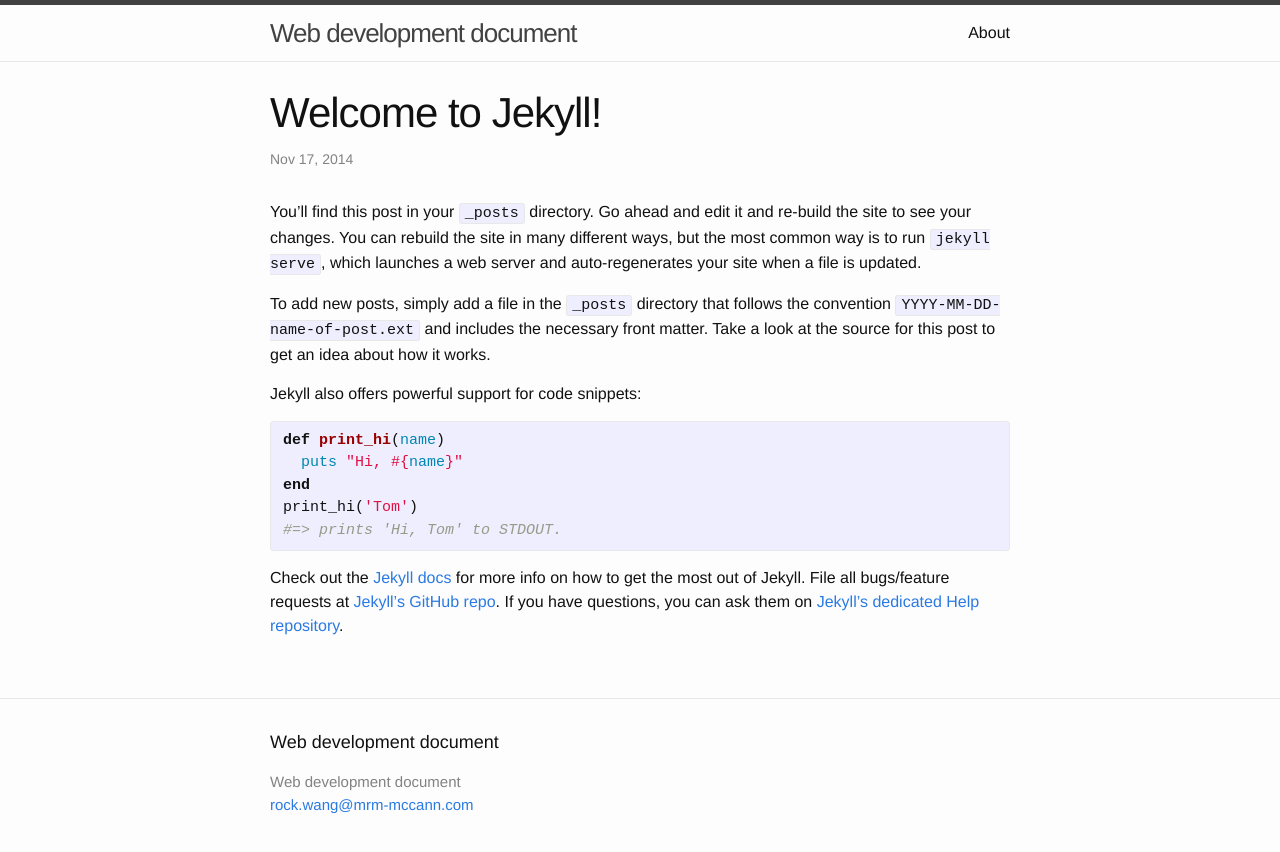
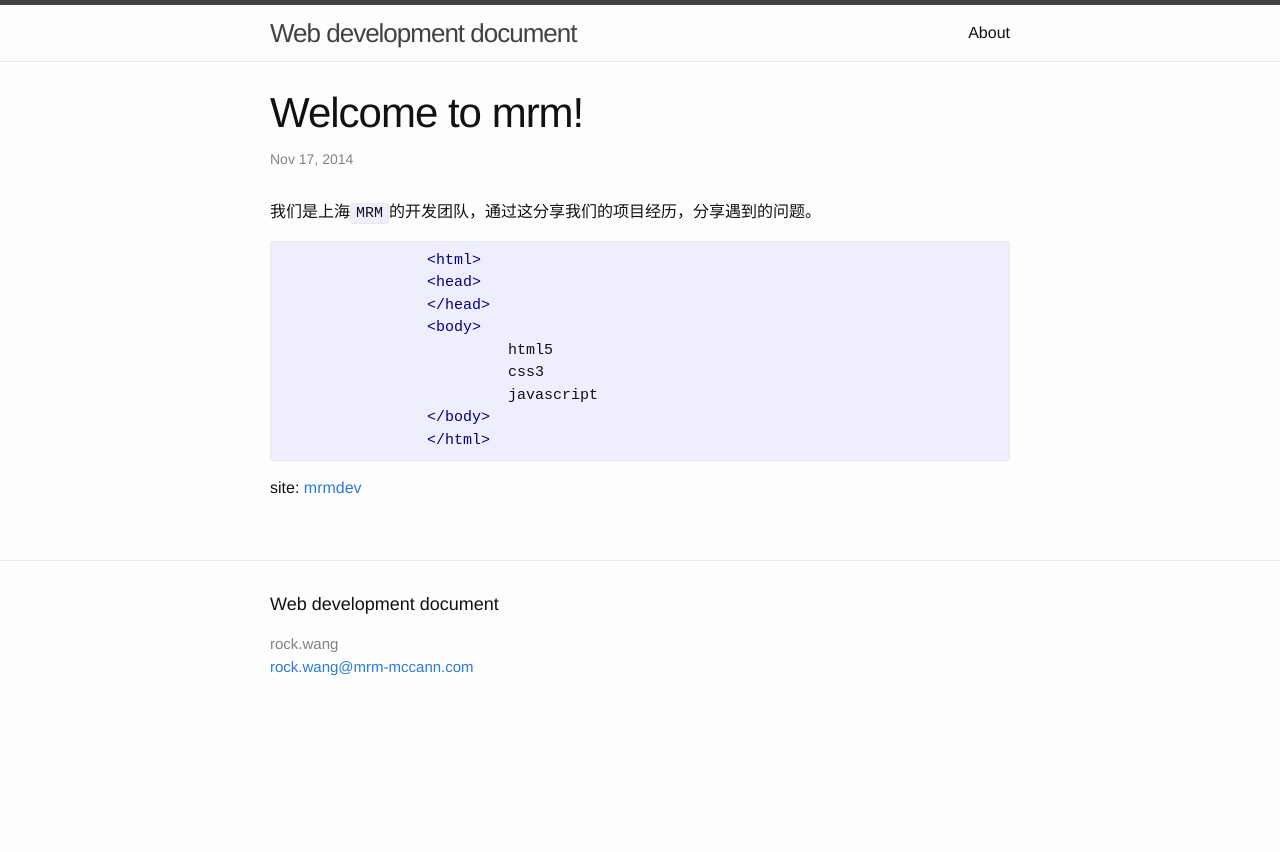
Before and after one commit to mrmdev/mrmdev.github.io, a Jekyll site: the page built from _posts/2014-11-17-welcome-to-jekyll.markdown, in a window 1280 px wide. Shown: the top 852 px of the page. Built offline with Jekyll 4.4.1, drawn with Linux system fonts in a browser that asks for light colours.

Commit message:
about mrm

```diff
--- a/_config.yml
+++ b/_config.yml
@@ -4,8 +4,8 @@ email: rock.wang@mrm-mccann.com
 description: mrm-mccann
 baseurl: "" # the subpath of your site, e.g. /blog/
 url: "http://mrmdev.github.io/" # the base hostname & protocol for your site
-twitter_username: jekyllrb
-github_username:  jekyll
+github_username:  mrmdev
+permalink: /:title
 
 # Build settings
 markdown: kramdown
--- a/_includes/footer.html
+++ b/_includes/footer.html
@@ -7,7 +7,7 @@
     <div class="footer-col-wrapper">
       <div class="footer-col  footer-col-1">
         <ul class="contact-list">
-          <li>{{ site.title }}</li>
+          <li>rock.wang</li>
           <li><a href="mailto:{{ site.email }}">{{ site.email }}</a></li>
         </ul>
       </div>
--- a/_posts/2014-11-17-welcome-to-jekyll.markdown
+++ b/_posts/2014-11-17-welcome-to-jekyll.markdown
@@ -1,25 +1,24 @@
 ---
 layout: post
-title:  "Welcome to Jekyll!"
+title:  "Welcome to mrm!"
 date:   2014-11-17 15:00:21
-categories: jekyll update
+categories: rock
 ---
-You’ll find this post in your `_posts` directory. Go ahead and edit it and re-build the site to see your changes. You can rebuild the site in many different ways, but the most common way is to run `jekyll serve`, which launches a web server and auto-regenerates your site when a file is updated.
 
-To add new posts, simply add a file in the `_posts` directory that follows the convention `YYYY-MM-DD-name-of-post.ext` and includes the necessary front matter. Take a look at the source for this post to get an idea about how it works.
+我们是上海`MRM`的开发团队，通过这分享我们的项目经历，分享遇到的问题。
 
-Jekyll also offers powerful support for code snippets:
-
-{% highlight ruby %}
-def print_hi(name)
-  puts "Hi, #{name}"
-end
-print_hi('Tom')
-#=> prints 'Hi, Tom' to STDOUT.
+{% highlight html %}
+		<html>
+		<head>
+		</head>
+		<body>
+			 html5
+			 css3
+			 javascript
+		</body>
+		</html>
 {% endhighlight %}
 
-Check out the [Jekyll docs][jekyll] for more info on how to get the most out of Jekyll. File all bugs/feature requests at [Jekyll’s GitHub repo][jekyll-gh]. If you have questions, you can ask them on [Jekyll’s dedicated Help repository][jekyll-help].
+site: [mrmdev]
 
-[jekyll]:      http://jekyllrb.com
-[jekyll-gh]:   https://github.com/jekyll/jekyll
-[jekyll-help]: https://github.com/jekyll/jekyll-help
+[mrmdev]:      http://mrmdev.github.io/
```
